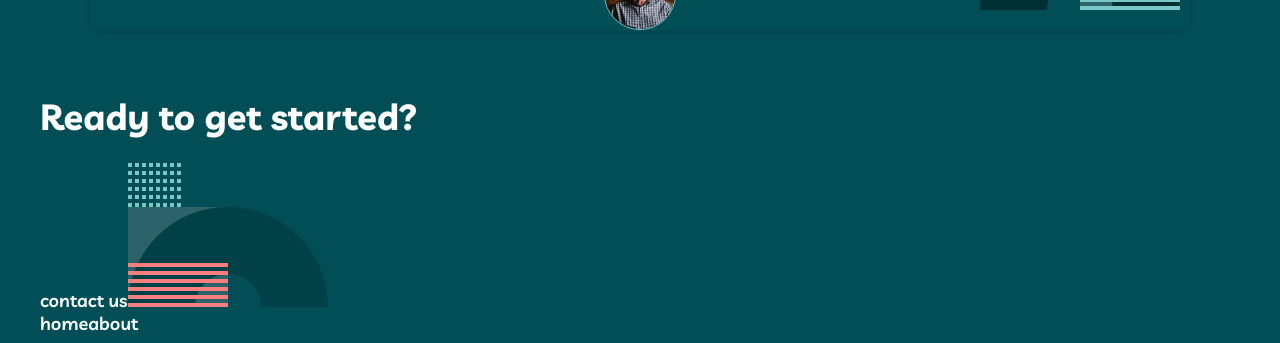
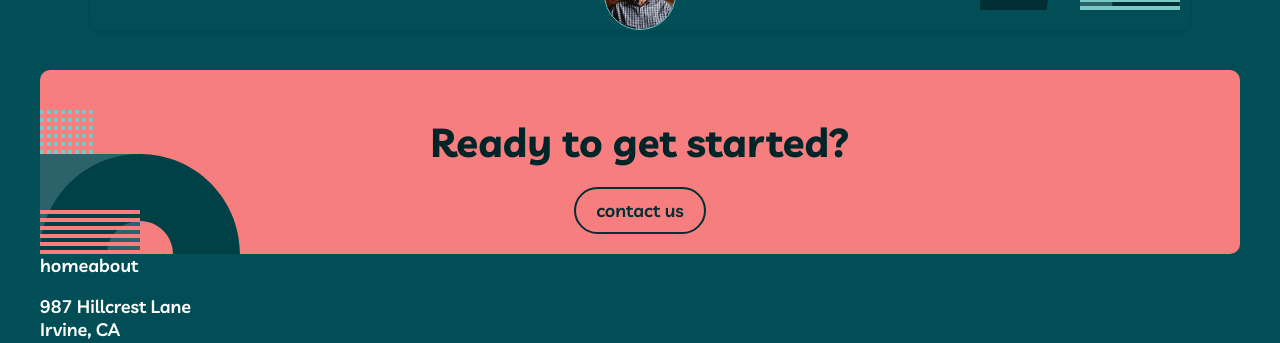
Before and after one commit to AdirGamil/website-react, a React (Vite) app: page / in a window 1280 px wide. Shown: the part 2440-2783 px from the top of the page. Built offline with nearby package versions, Linux system fonts and the light colour scheme.

Commit message:
finish banner

```diff
--- a/src/assets/styles/basics/helpers.scss
+++ b/src/assets/styles/basics/helpers.scss
@@ -9,3 +9,28 @@
 .full-width {
   grid-column: 1 / -1;
 }
+
+.contact-btn {
+  padding: rem(10px) rem(20px);
+  border: 1px solid $pr-text;
+  border-radius: 40px;
+  transition: background-color 0.3s, color 0.3s;
+
+  &:hover {
+    background-color: $pr-text;
+    color: $sec-state;
+  }
+}
+
+.contact-btn-dark {
+  padding: rem(10px) rem(20px);
+  border: 2px solid $sec-state;
+  color: $sec-state;
+  border-radius: 40px;
+  transition: background-color 0.3s, color 0.3s;
+
+  &:hover {
+    background-color: $pr-text;
+    color: $sec-state;
+  }
+}
--- a/src/assets/styles/cmps/AppHeader.scss
+++ b/src/assets/styles/cmps/AppHeader.scss
@@ -26,17 +26,4 @@
     }
   }
 
-  .header-right {
-    .contact-btn {
-      padding: rem(10px) rem(20px);
-      border: 1px solid $pr-text;
-      border-radius: 40px;
-      transition: background-color 0.3s, color 0.3s;
-
-      &:hover {
-        background-color: $pr-text;
-        color: $sec-state;
-      }
-    }
-  }
 }
--- /dev/null
+++ b/src/assets/styles/cmps/Banner.scss
@@ -0,0 +1,66 @@
+
+
+  .banner {
+    display: flex;
+    flex-direction: column;
+    align-items: center;
+    justify-content: center;
+    background-color: #f67e7e; // צבע רקע מהתמונה
+    padding: rem(20px);
+    position: relative;
+    text-align: center;
+    border-radius: rem(10px);
+
+    .banner-title {
+      font-size: rem(24px);
+      color: #002529; // צבע טקסט כהה
+      margin-bottom: rem(20px);
+    }
+
+
+    .banner-icon {
+      position: absolute;
+      bottom: 0;
+      left: 0;
+      width: rem(100px);
+      height: auto;
+    }
+
+    @media (min-width: 768px) {
+      .banner {
+        padding: rem(40px);
+      }
+
+      .banner-title {
+        font-size: rem(32px);
+      }
+
+      .banner-link {
+        font-size: rem(18px);
+        padding: rem(12px) rem(24px);
+      }
+
+      .banner-icon {
+        width: rem(150px);
+      }
+    }
+
+    @media (min-width: 1024px) {
+      .banner {
+        padding: rem(60px);
+      }
+
+      .banner-title {
+        font-size: rem(40px);
+      }
+
+      .banner-link {
+        font-size: rem(20px);
+        padding: rem(14px) rem(28px);
+      }
+
+      .banner-icon {
+        width: rem(200px);
+      }
+    }
+  }
--- a/src/assets/styles/main.scss
+++ b/src/assets/styles/main.scss
@@ -15,3 +15,4 @@
 @import 'cmps/HeroSection.scss';
 @import 'cmps/Skills.scss';
 @import 'cmps/Reviews.scss';
+@import 'cmps/Banner.scss';
--- a/src/cmps/Banner.jsx
+++ b/src/cmps/Banner.jsx
@@ -5,7 +5,7 @@ export function Banner() {
   return (
     <div className="banner">
       <h1 className="banner-title">Ready to get started?</h1>
-      <NavLink to="/" className="banner-link">
+      <NavLink to="/" className="contact-btn-dark">
         contact us
       </NavLink>
       <img src={BannerIcon} alt="" className="banner-icon" />
```
